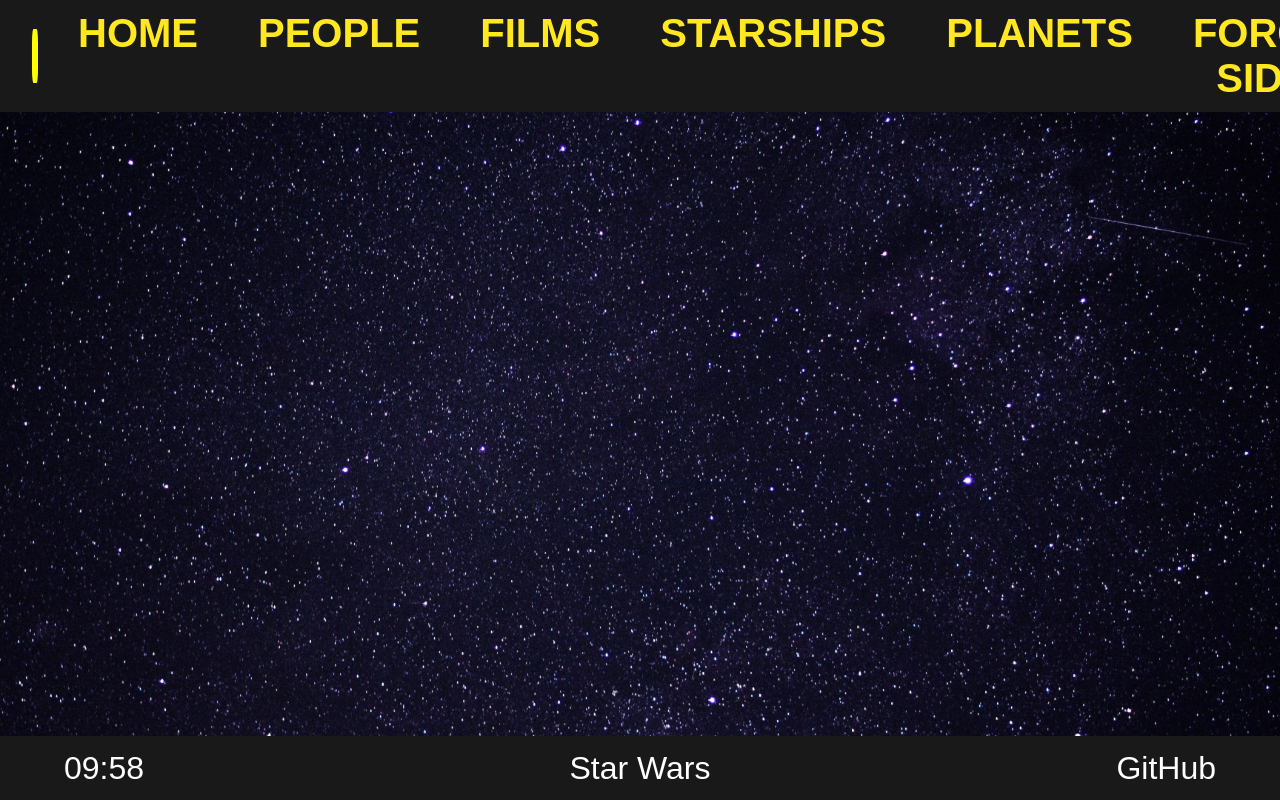
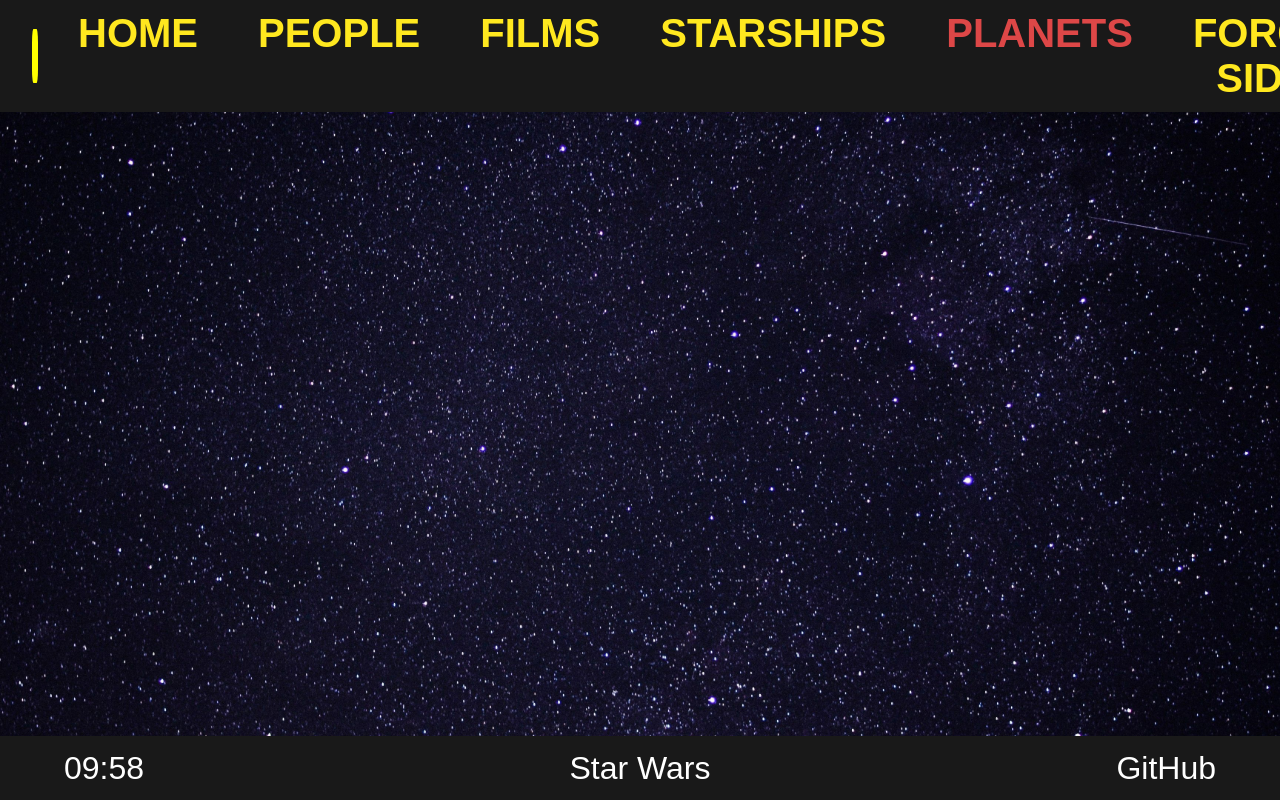
Before and after one commit to cookieMonsterDev/star-wars-app, a React (Create React App) app: page /planets in a window 1280 px wide. Built offline with nearby package versions, Linux system fonts and the light colour scheme; no server answers; a web font is replaced by a local one.

Commit message:
feat: add selected state for current tab & attemp to use regular css

```diff
--- a/src/components/Starships/index.tsx
+++ b/src/components/Starships/index.tsx
@@ -1,5 +1,5 @@
 import { useEffect, useState } from 'react';
-import { Route, Switch, useHistory, useRouteMatch } from 'react-router-dom';
+import { Route, Switch, useRouteMatch } from 'react-router-dom';
 import styled from 'styled-components';
 import HoverTabs from './components/HoverTabs';
 import { getData, Responce } from '../../typescript/getData'
--- /dev/null
+++ b/src/components/navBar/App.css
@@ -0,0 +1,52 @@
+.container {
+  position: absolute;
+  display: flex;
+  justify-content: space-between;
+  align-items: center;
+  overflow-x: auto;
+  overflow-y: hidden;
+  height: 7em;
+  width: 100%;
+  background-color: #191919;
+}
+
+.logo {
+  position: relative;
+  margin-left: 2em;
+  width: 3em;
+  height: 3em;
+  justify-content: center;
+  align-items: center;
+  display: flex;
+
+  border-style: solid;
+  border-width: 0.2em;
+  border-radius: 25%;
+  border-color: yellow;
+}
+
+.page {
+  margin-right: 2em;
+  display: grid;
+  grid-template-columns: repeat(7, auto);
+  grid-gap: 1.5em;
+  list-style-type: none;
+  text-align: center;
+  justify-content: end;
+  font-weight: 600;
+  font-size: 2.5em;
+  font-family: 'Invisible', sans-serif;
+}
+
+.text {
+  text-decoration: none;
+  text-transform: uppercase;
+}
+
+.active{
+  color: #dd4747;
+}
+
+.inactive{
+  color: #FFE81F;
+}
--- a/src/components/navBar/NavBar.tsx
+++ b/src/components/navBar/NavBar.tsx
@@ -1,54 +1,13 @@
-import { useState } from 'react';
-import { Link } from 'react-router-dom';
-import styled from 'styled-components';
+import { useEffect, useState } from 'react';
+import { Link, useHistory, useLocation } from 'react-router-dom';
+import './App.css';
 
-const Container = styled.div`
-  position: absolute;
-  display: flex;
-  justify-content: space-between;
-  align-items: center;
-  overflow-x: auto;
-  overflow-y: hidden;
-  height: 7em;
-  width: 100%;
-  background-color: #191919;
-`;
+interface PartsProps {
+  title: string;
+  url: string;
+};
 
-const Logo = styled.div`
-  position: relerive;
-  margin-left: 2em;
-  width: 3em;
-  height: 3em;
-  justify-content: center;
-  align-items: center;
-  display: flex;
-
-  border-style: solid;
-  border-width: 0.2em;
-  border-radius: 25%;
-  border-color: yellow;
-`;
-
-const Page = styled.ul`
-  margin-right: 2em;
-  display: grid;
-  grid-template-columns: repeat(7, auto);
-  grid-gap: 1.5em;
-  list-style-type: none;
-  text-align: center;
-  justify-content: end;
-  font-weight: 600;
-  font-size: 2.5em;
-  font-family: 'Invisible', sans-serif;
-
-  > li > a {
-    text-decoration: none;
-    text-transform: uppercase;
-    color: #FFE81F;
-  }
-`;
-
-const Parts = [
+const parts = [
   {
     title: 'home',
     url: '/',
@@ -70,28 +29,68 @@ const Parts = [
     url: '/planets',
   },
   {
-    title: 'Force side',
+    title: 'force side',
     url: '/forceside',
   },
 ];
 
+interface objProps {
+  isActive: string,
+  pages: PartsProps[]
+};
+
+let obj: objProps = {
+  isActive: 'home',
+  pages: parts
+};
+
 const NavBar = () => {
 
+  const [active, setActive] = useState<objProps>(obj);
+  const history = useHistory();
+  const location = useLocation();
+
+  const replace = (str: string): string => {
+    return str.replace(/\s/g, '').replace('/', '');
+  };
+
+  const changeActive = (index: number) => {
+    setActive({...active, isActive: replace(active.pages[index].title)})
+  };
+
+  const changeActiveStyles = (index: number) => {
+    if (replace(active.pages[index].title) === active.isActive) {
+      return 'text active';
+    }
+    return 'text inactive';
+  };
+
+  useEffect(() => {
+    const path: string = history.location.pathname.replace('/', '');
+    setActive({...active, isActive: path ? path : 'home'});
+  }, []);
+
+  useEffect(() => {
+    const path: string = replace(history.location.pathname);
+    setActive({...active, isActive: path ? path : 'home'});
+  }, [location]);
+
   return (
-    <Container>
-      <Logo>
-
-      </Logo>
-      <Page>
-        { Parts.map((item, key) => {return (
-          <li key={key}>
-            <Link to={item.url}>
-              {item.title}
-            </Link>
-          </li>
-        )})}
-      </Page>
-    </Container>
+    <div className='container'>
+      <div className='logo'/>
+      <ul className='page'>
+        { parts.map((item, index) => {return (
+            <li key={index}>
+              <Link
+                to={item.url}
+                className={changeActiveStyles(index)}
+                onClick={() => changeActive(index)}>
+                {item.title}
+              </Link>
+            </li>
+          )})}
+      </ul>
+    </div>
   )
 };
 
```
